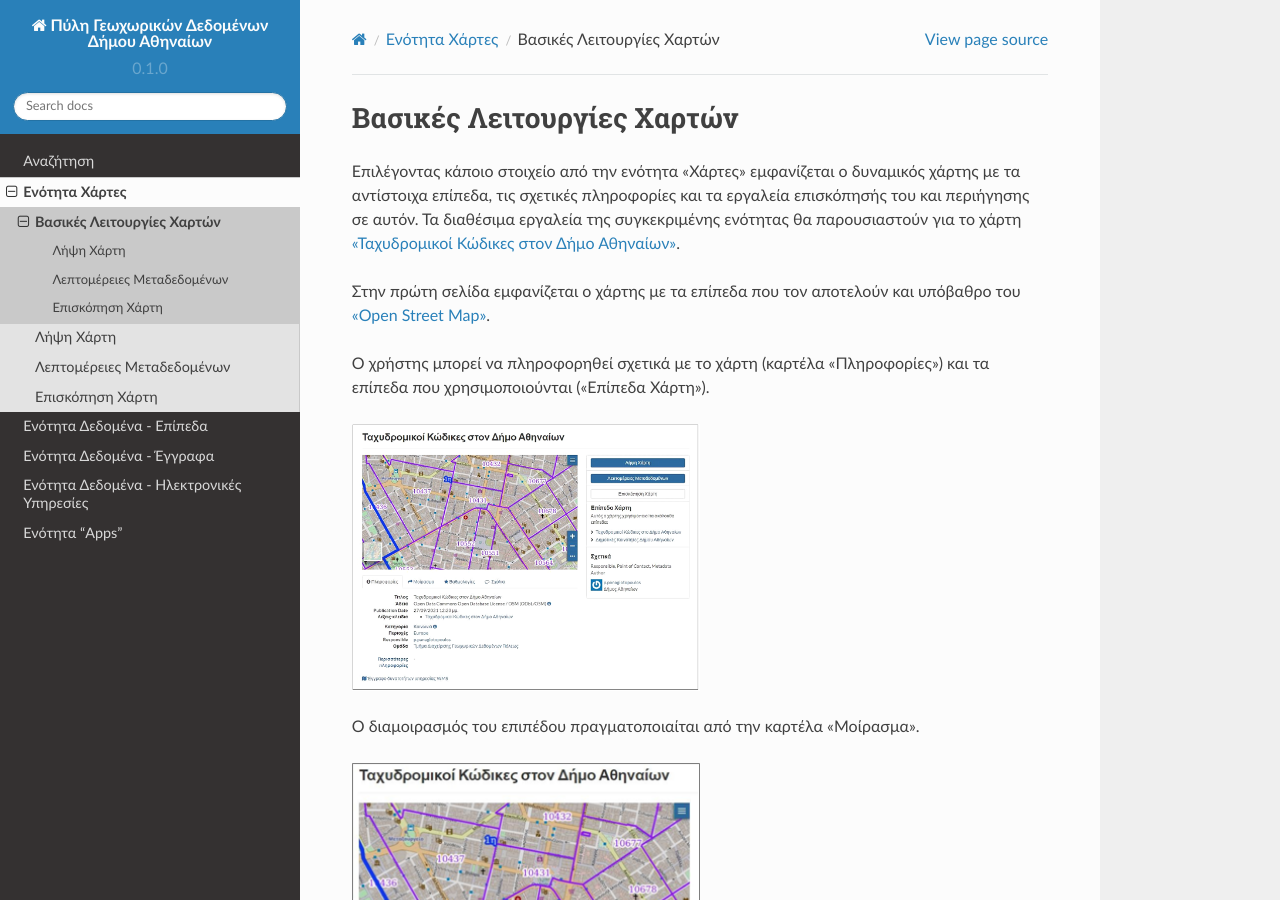
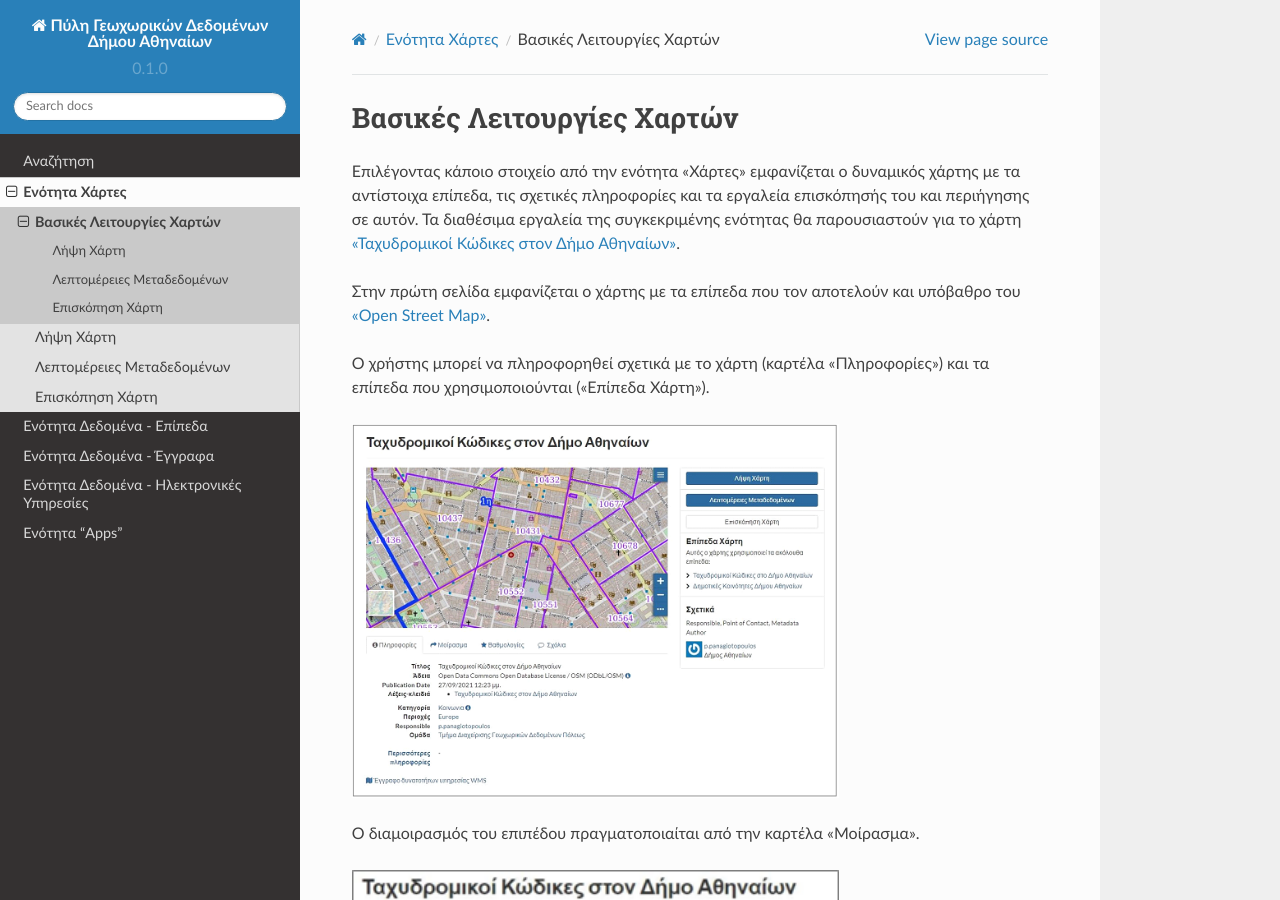
Before and after one commit to EOFarm/athens_geonode, a Sphinx documentation site: the page built from docs/source/users/maps/mapbasicfeatures.rst, in a window 1280 px wide and 900 px high. Built offline with Sphinx 7.4.7 and the Read the Docs theme 2.0.0, drawn with Linux system fonts in a browser that asks for light colours; pages that are not in the unit, such as notebooks, are missing from menus.

Commit message:
Image Size Changed

```diff
--- a/docs/source/users/data_layers/layerbasicfeatures.rst
+++ b/docs/source/users/data_layers/layerbasicfeatures.rst
@@ -52,7 +52,7 @@
 
 
 .. toctree::
-   :maxdepth: 2
+   :maxdepth: 5
 
    layerdownload
    metadata
--- a/docs/source/users/maps/downloadmap.rst
+++ b/docs/source/users/maps/downloadmap.rst
@@ -7,4 +7,4 @@
 Υπάρχει δυνατότητα λήψης του χάρτη ως εικόνα «thumbnail».
 
 .. figure:: img/Image21.png
-        :width: 50%
+        :width: 60%
--- a/docs/source/users/maps/index.rst
+++ b/docs/source/users/maps/index.rst
@@ -9,7 +9,7 @@
 
 
 .. toctree::
-   :maxdepth: 2
+   :maxdepth: 5
 
    mapbasicfeatures
    downloadmap
--- a/docs/source/users/maps/mapbasicfeatures.rst
+++ b/docs/source/users/maps/mapbasicfeatures.rst
@@ -18,44 +18,44 @@
 
 
 .. figure:: img/Image13.png
-        :width: 50%
+        :width: 70%
 
 Ο διαμοιρασμός του επιπέδου πραγματοποιαίται από την καρτέλα «Μοίρασμα».
 
 .. figure:: img/Image14.png
-        :width: 50%
+        :width: 70%
 
 Στην περιοχή του χάρτη πραγματοποιείται πλοήγηση, μεγέθυνση
 και σμίκρυνση, εμφάνιση των περιγραφικών χαρακτηριστικών των επιπέδων στο σημείο ενδιαφέροντος.
 
 .. figure:: img/Image15.png
-        :width: 50%
+        :width: 70%
 
 Υπάρχει δυνατότητα εναλλαγής των επιπέδων για τα οποία εμφανίζονται τα περιγραφικά χαρακτηριστικά.
 
 .. figure:: img/Image16.png
-        :width: 50%
+        :width: 70%
 
 Ακόμα, μπορούν να εμφανιστούν περισσότερες πληροφορίες για το συγκεκριμένο σημείο.
 
 .. figure:: img/Image17.png
-        :width: 50%
+        :width: 70%
 
 Το επιλεγμένο στοιχείο επισημαίνεται και γίνεται εστίαση σε αυτό.
 
 .. figure:: img/Image18.png
-        :width: 50%
+        :width: 70%
 
 
 Η εκτύπωση του χάρτη πραγματοποιείται από τις επιλογές επάνω δεξιά.
 
 .. figure:: img/Image19.png
-        :width: 50%
+        :width: 70%
 
 Ο χρήστης μπορεί να κάνει λήψη του χάρτη, να πληροφορηθεί για τα μεταδεδομένα και να κάνει επισκόπηση του χάρτη.
 
 .. figure:: img/Image20.png
-        :width: 50%
+        :width: 70%
 
 .. toctree::
    :maxdepth: 2
--- a/docs/source/users/maps/metadata.rst
+++ b/docs/source/users/maps/metadata.rst
@@ -8,4 +8,4 @@
 Υπάρχει δυνατότητα επιστροφής στο χάρτη.
 
 .. figure:: img/Image21a.png
-        :width: 50%
+        :width: 70%
```
Also changed, not shown: docs/source/users/maps/viewmap.rst (+3 -4 lines).
